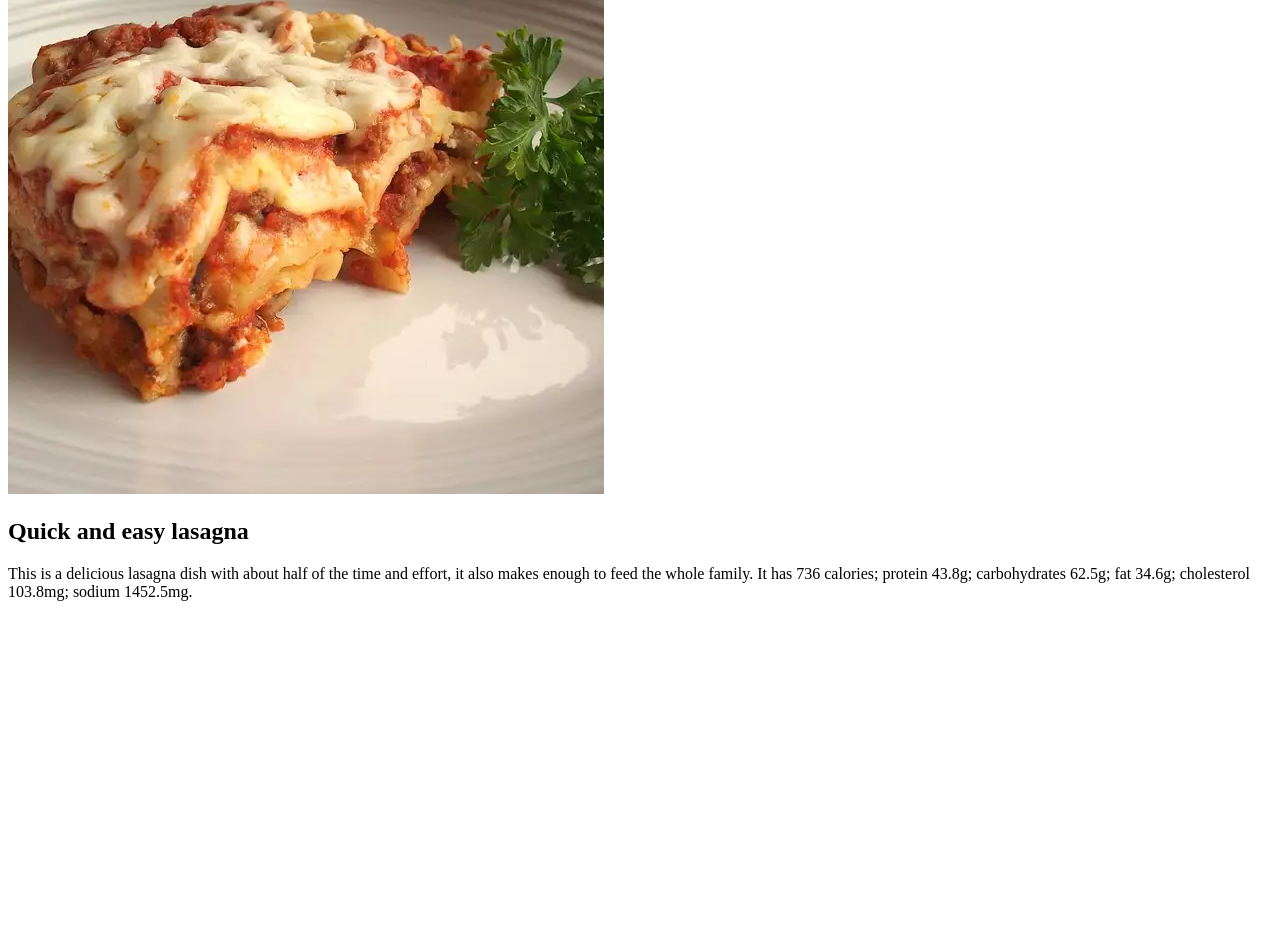
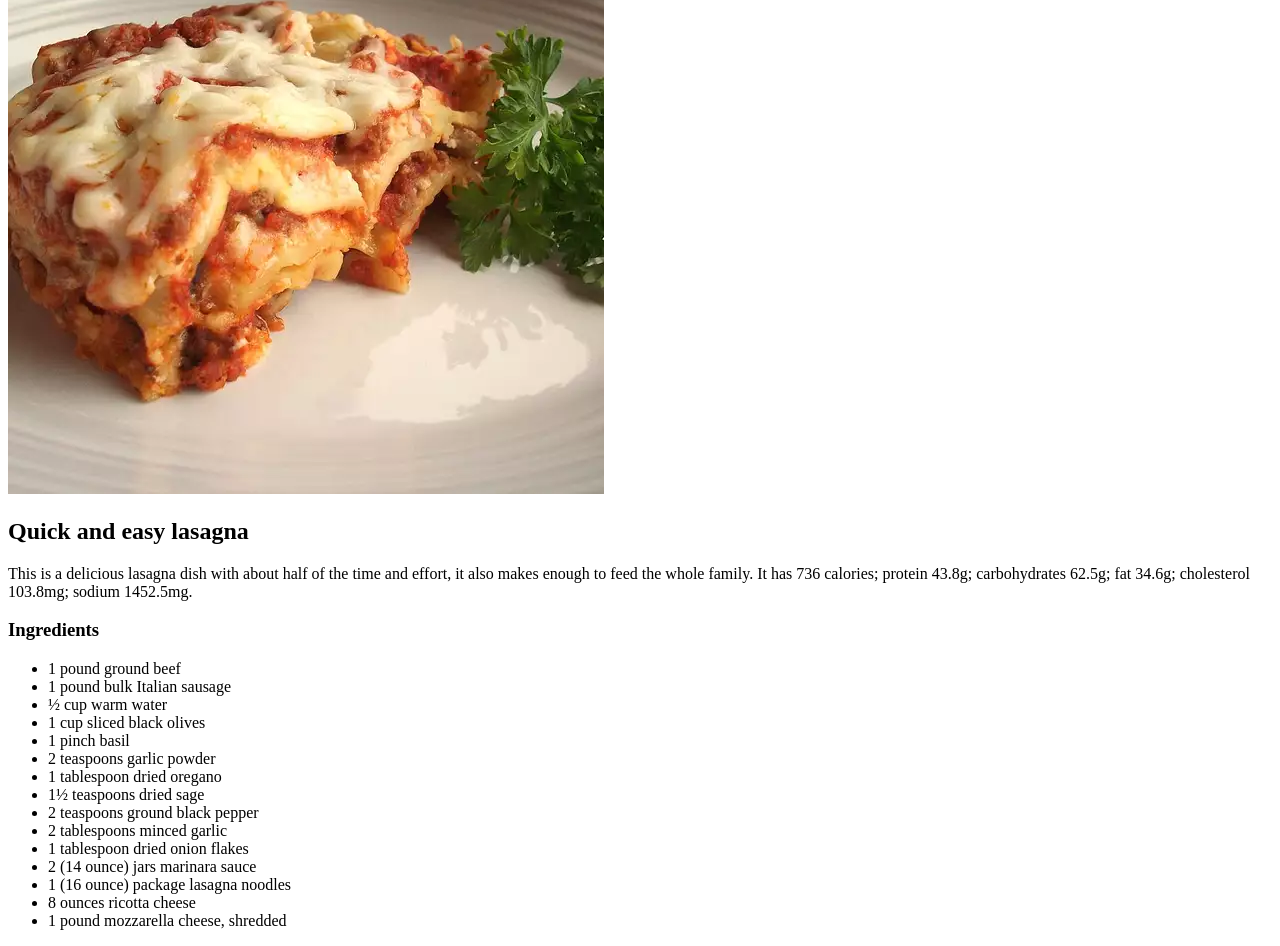
Before and after one commit to Dirttrac/odin-recipes, a plain HTML site: page recipes/lasagna.html in a window 1280 px wide. Shown: the part 182-1128 px from the top of the page. Before the commit the page ends 800 px from the top, so only its background shows below. Drawn offline with Linux system fonts and the light colour scheme.

Commit message:
Add ingredients to recipe page

```diff
--- a/recipes/lasagna.html
+++ b/recipes/lasagna.html
@@ -15,5 +15,24 @@
         <h2>Quick and easy lasagna</h2>
 
         <p>This is a delicious lasagna dish with about half of the time and effort, it also makes enough to feed the whole family. It has 736 calories; protein 43.8g; carbohydrates 62.5g; fat 34.6g; cholesterol 103.8mg; sodium 1452.5mg.</p>
+
+        <h3>Ingredients</h3>
+        <ul>
+            <li>1 pound ground beef</li>
+            <li>1 pound bulk Italian sausage</li>
+            <li>½ cup warm water</li>
+            <li>1 cup sliced black olives</li>
+            <li>1 pinch basil</li>
+            <li>2 teaspoons garlic powder</li>
+            <li>1 tablespoon dried oregano</li>
+            <li>1½ teaspoons dried sage</li>
+            <li>2 teaspoons ground black pepper</li>
+            <li>2 tablespoons minced garlic</li>
+            <li>1 tablespoon dried onion flakes</li>
+            <li>2 (14 ounce) jars marinara sauce</li>
+            <li>1 (16 ounce) package lasagna noodles</li>
+            <li>8 ounces ricotta cheese</li>
+            <li>1 pound mozzarella cheese, shredded</li>
+        </ul>
     </body>
 </html>
```
